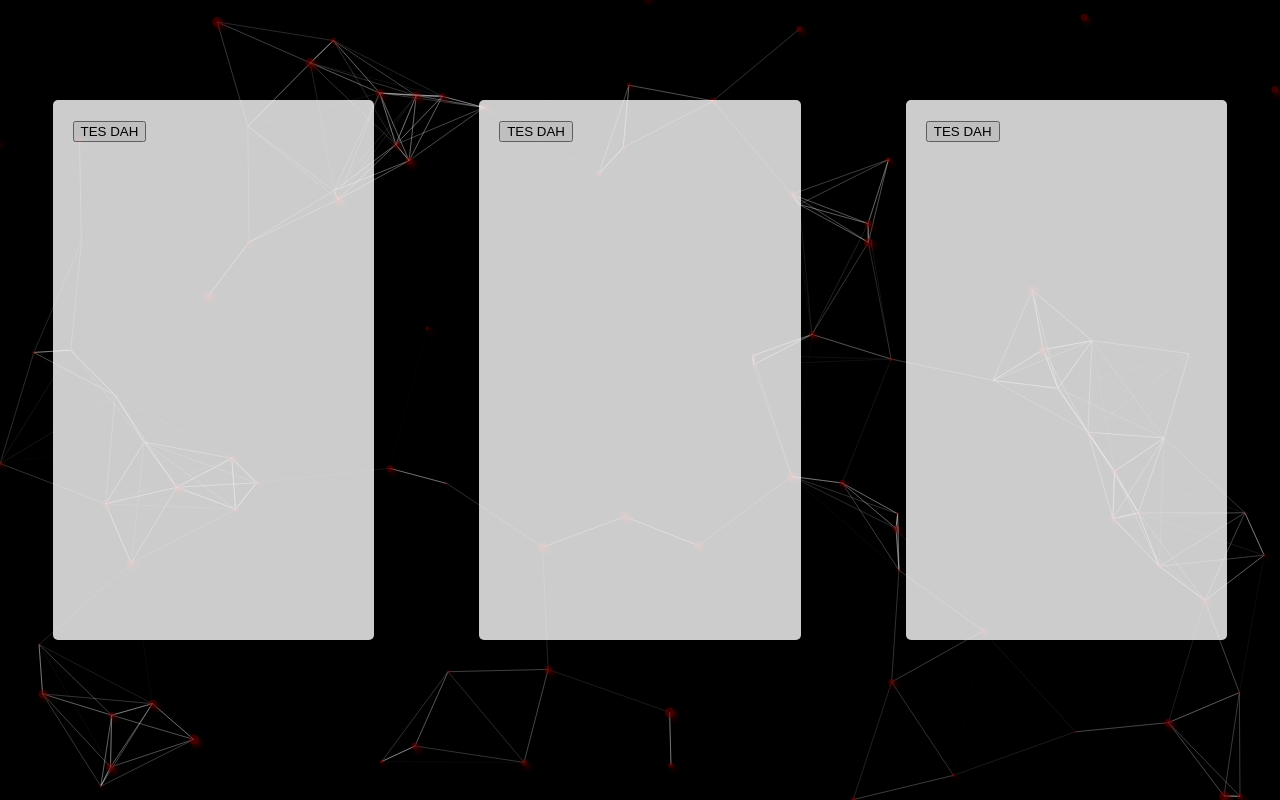
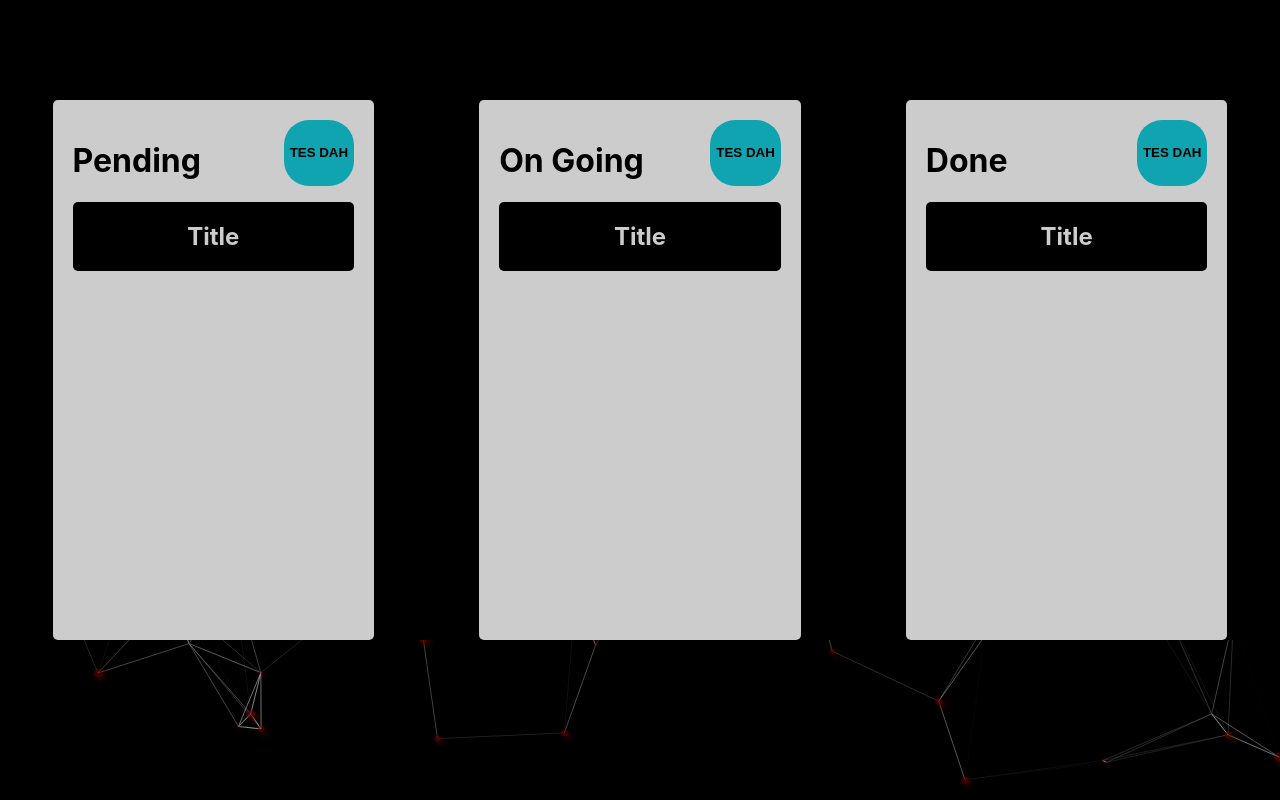
Before and after one commit to komarr007/To-Do-List, a React (Create React App) app in the folder todo-list-frontend/: page / in a window 1280 px wide. Built offline with nearby package versions, Linux system fonts and the light colour scheme.

Commit message:
Tambahin props buat state di card

```diff
--- a/todo-list-frontend/src/App.js
+++ b/todo-list-frontend/src/App.js
@@ -7,9 +7,9 @@ function App() {
         <div className="App">
             <Particle />
             <div className="card-list">
-                <Card />
-                <Card />
-                <Card />
+                <Card state="Pending" />
+                <Card state="On Going" />
+                <Card state="Done" />
             </div>
         </div>
     )
--- /dev/null
+++ b/todo-list-frontend/src/component/card-list/CardList.jsx
@@ -0,0 +1,12 @@
+import React from "react"
+import "./style.css"
+
+const CardList = () => {
+    return (
+        <div className="card-list">
+            <h2>Title</h2>
+        </div>
+    )
+}
+
+export default CardList
--- /dev/null
+++ b/todo-list-frontend/src/component/card-list/style.css
@@ -0,0 +1,9 @@
+.card-list {
+    background-color: black;
+    color: white;
+    border-radius: 5px;
+}
+
+h2 {
+    color: white;
+}
--- a/todo-list-frontend/src/component/card/Card.jsx
+++ b/todo-list-frontend/src/component/card/Card.jsx
@@ -1,16 +1,25 @@
 import React from "react"
+import CardList from "../card-list/CardList"
 import "./style.css"
 
-const Card = () => {
+function Card(props) {
+    const state = props.state
+
     return (
         <div className="card">
-            <button
-                onClick={() => {
-                    console.log("PELER")
-                }}
-            >
-                TES DAH
-            </button>
+            <div className="state">
+                <h1>{state}</h1>
+                <button
+                    onClick={() => {
+                        console.log("TES")
+                    }}
+                >
+                    <b>TES DAH</b>
+                </button>
+            </div>
+            <div className="card-item">
+                <CardList />
+            </div>
         </div>
     )
 }
--- a/todo-list-frontend/src/component/card/style.css
+++ b/todo-list-frontend/src/component/card/style.css
@@ -9,3 +9,29 @@
     width: 22%;
     margin: 100px 0 0 0;
 }
+
+.state {
+    display: flex;
+    flex-direction: row;
+    justify-content: space-between;
+}
+
+h1 {
+    color: #000;
+}
+
+button {
+    margin-bottom: 1rem;
+    top: 50%;
+    background-color: #14ccdd;
+    color: #000;
+    font-weight: 100;
+    border: none;
+    border-radius: 25px;
+    min-height: 10px;
+    min-width: 50px;
+}
+
+button:hover {
+    cursor: pointer;
+}
```
